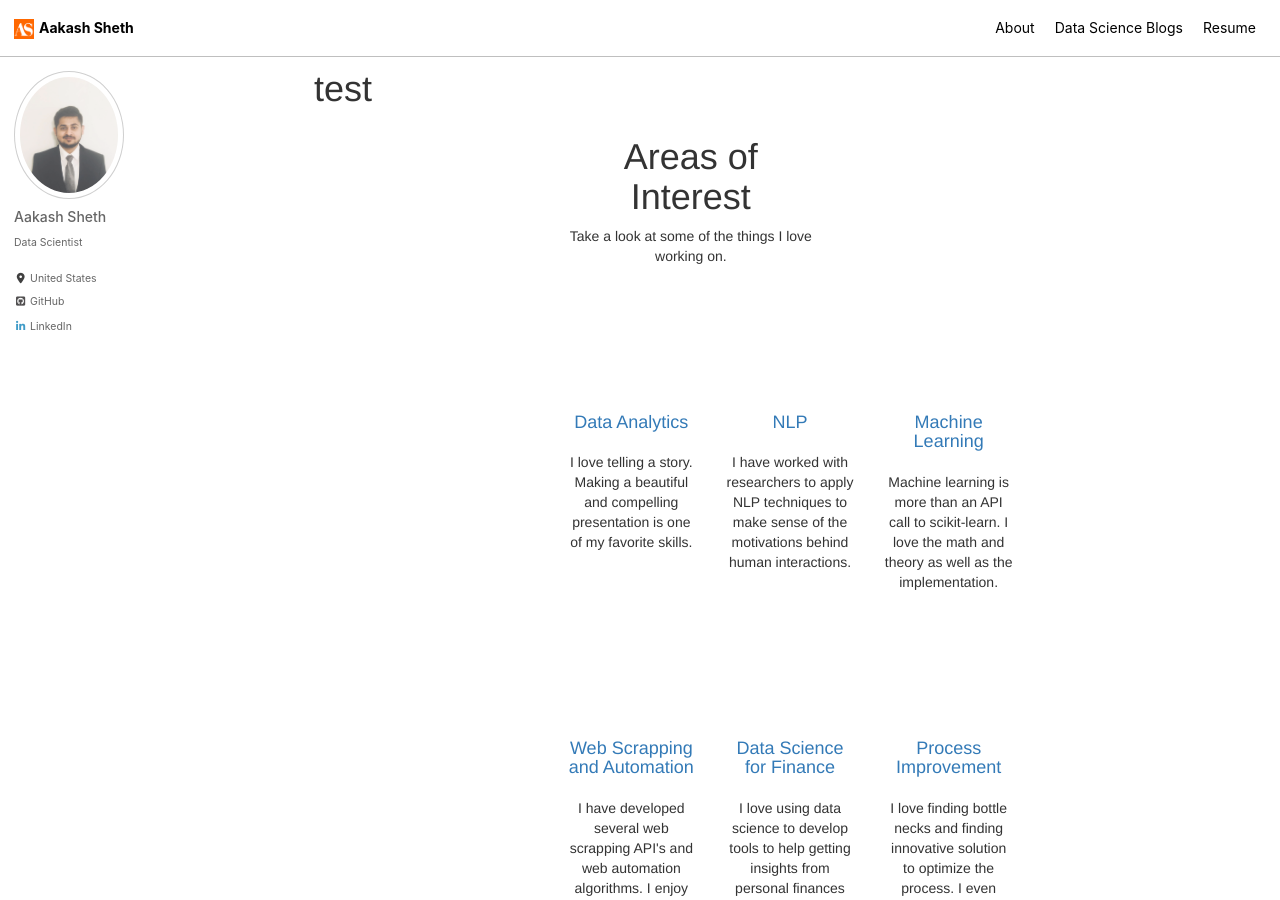
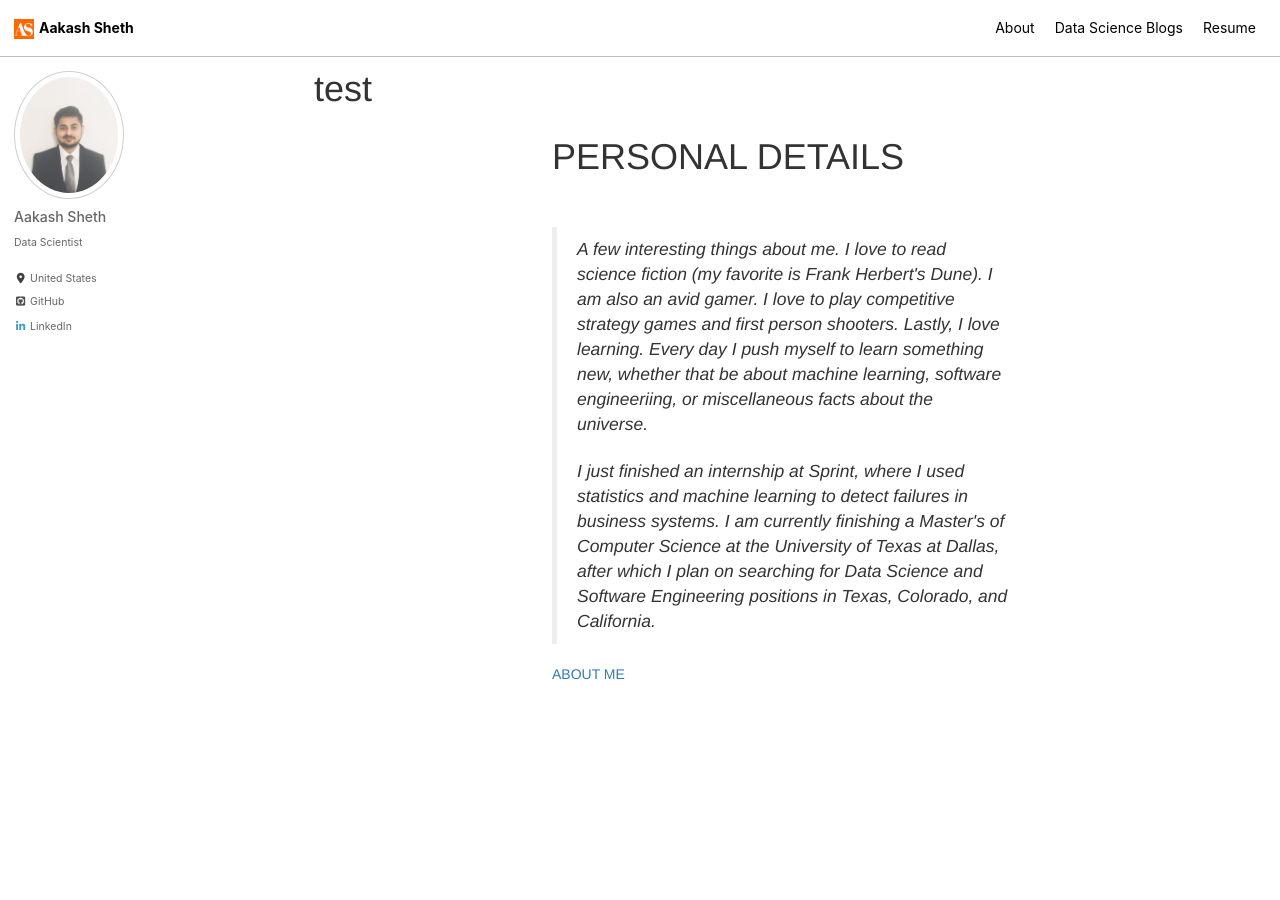
Before and after one commit to aakash-sheth/aakash-sheth.github.io, a Jekyll site: the page built from test.html, in a window 1280 px wide and 900 px high. Built offline with Jekyll 4.4.1, drawn with Linux system fonts in a browser that asks for light colours; cached includes are drawn as plain includes; nearby versions of some CDN libraries; some of the changed text lies outside the part shown.

Commit message:
home page

```diff
--- a/index.html
+++ b/index.html
@@ -1,5 +1,7 @@
 ---
 layout: splash
+title:"Hi! I am Aakash"{:text-center}
+excerpt:"An enthusiatic Data Scientist, aspiring Enterprenuer"{:text-center}
 header:
   image: "/images/GeoShapes_croped(Mathew Overton).png"
   caption: "Image credit: [**Unsplash**](http://simpledesktops.com/browse/)"
--- a/test.html
+++ b/test.html
@@ -66,75 +66,26 @@ stylesheet. */
     color: #8490ff;
   }
 </style>
-<section class="services-area section-gap">
+<section class="home-about-area section-gap">
         <div class="container">
-            <div class="row d-flex justify-content-center">
-                <div class="menu-content  col-lg-7">
-                    <div class="title text-center">
-                        <h1 class="mb-10">Areas of Interest</h1>
-                        <p> Take a look at some of the things I love working on.
-                    </p></div>
-                </div>
-            </div>
-            <div class="row">
-                <div class="col-lg-4 col-md-6">
-                        <div class="single-services">
-                        <span class="lnr lnr-chart-bars"></span>
-                        <a><h4>Data Analytics</h4></a>
-                        <p>
-                            I love telling a story. Making a beautiful and compelling presentation is one of my favorite skills.
-                        </p>
-                    </div>
-                </div>
-
-                <div class="col-lg-4 col-md-6">
-                    <div class="single-services">
-                        <span class="lnr lnr-bubble"></span>
-                        <a><h4>NLP</h4></a>
-                        <p>
-                            I have worked with researchers to apply NLP techniques to make sense of the motivations behind human interactions.
-                        </p>
-                    </div>
-                </div>
-
-                <div class="col-lg-4 col-md-6">
-                    <div class="single-services">
-                        <span class="lnr lnr-graduation-hat"></span>
-                        <a><h4>Machine Learning</h4></a>
-                        <p>
-                            Machine learning is more than an API call to scikit-learn. I love the math and theory as well as the implementation.
-                        </p>
-                    </div>
-                </div>
+            <div class="row align-items-center justify-content-between">
 
 
-                <div class="col-lg-4 col-md-6">
-                    <div class="single-services">
-                        <span class="lnr lnr-layers"></span>
-                        <a><h4>Web Scrapping and Automation</h4></a>
-                        <p>
-                            I have developed several web scrapping API's and web automation algorithms. I enjoy innovative use of web automation.
+                    <h1 class="text-uppercase">Personal Details</h1>
+                    <br>
+                    <br>
+
+                    <blockquote class="generic-blockquote">
+                        <p class="fz-16">
+                             A few interesting things about me. I love to read science fiction (my favorite is Frank Herbert's Dune). I am also an avid gamer. I love to play competitive strategy games and first person shooters. Lastly, I love learning. Every day I push myself to learn something new, whether that be about machine learning, software engineeriing, or miscellaneous facts about the universe.
                         </p>
-                    </div>
-                </div>
-                <div class="col-lg-4 col-md-6">
-                    <div class="single-services">
-                        <span class="lnr lnr-briefcase"></span>
-                        <a><h4>Data Science for Finance</h4></a>
-                        <p>
-                            I love using data science to develop tools to help getting insights from personal finances and smart investmenting.
+                        <p class="fz-16">
+                             I just finished an internship at Sprint, where I used statistics and machine learning to detect failures in business systems. I am currently finishing a Master's of Computer Science at the University of Texas at Dallas, after which I plan on searching for Data Science and Software Engineering positions in Texas, Colorado, and California.
                         </p>
-                    </div>
-                </div>
-                <div class="col-lg-4 col-md-6">
-                    <div class="single-services">
-                        <span class="lnr lnr-rocket"></span>
-                        <a><h4>Process Improvement</h4></a>
-                        <p>
-                            I love finding bottle necks and finding innovative solution to optimize the process. I even have six sigma certfication.
-                        </p>
-                    </div>
-                </div>
+
+                    </blockquote>
+                    <a href="/about" class="primary-btn text-uppercase">About me</a>
+
             </div>
         </div>
     </section>
```
